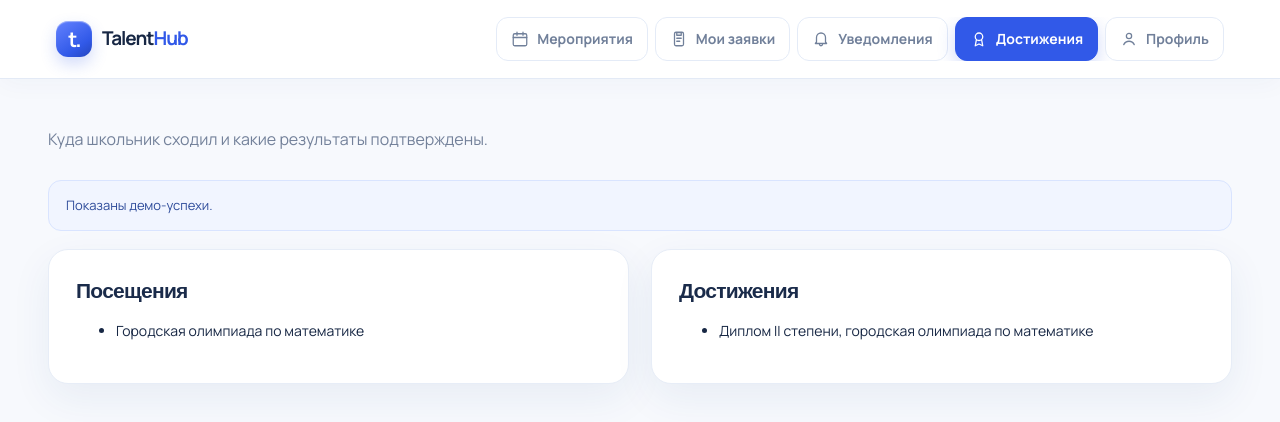
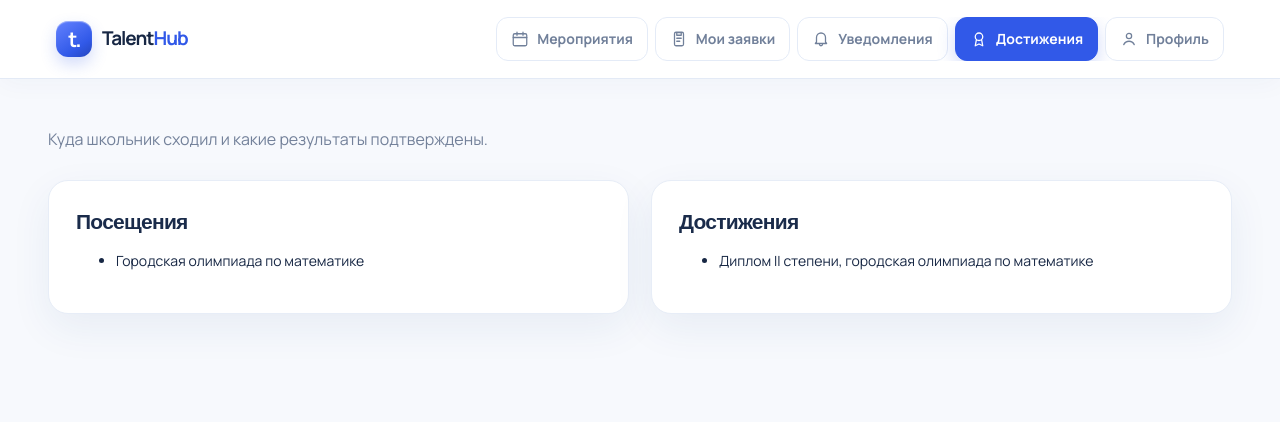
Before and after one commit to ILYUXXXA/talenthub_frontend, a React (Vite) app in the folder talenthub/: page /success in a window 1280 px wide. Shown: the top 422 px of the page. Built offline with nearby package versions, Linux system fonts and the light colour scheme; a web font is replaced by a local one.

Commit message:
Remove demo-facing achievements notice

```diff
--- a/talenthub/src/pages/Success.jsx
+++ b/talenthub/src/pages/Success.jsx
@@ -21,7 +21,6 @@ export default function Success() {
     <main>
       <div className="container">
         <p className="lead">Куда школьник сходил и какие результаты подтверждены.</p>
-        {cabinet.demo ? <p className="notice">Показаны демо-успехи.</p> : null}
         {!student ? (
           <p className="muted">Профиль ученика не найден.</p>
         ) : (
```
